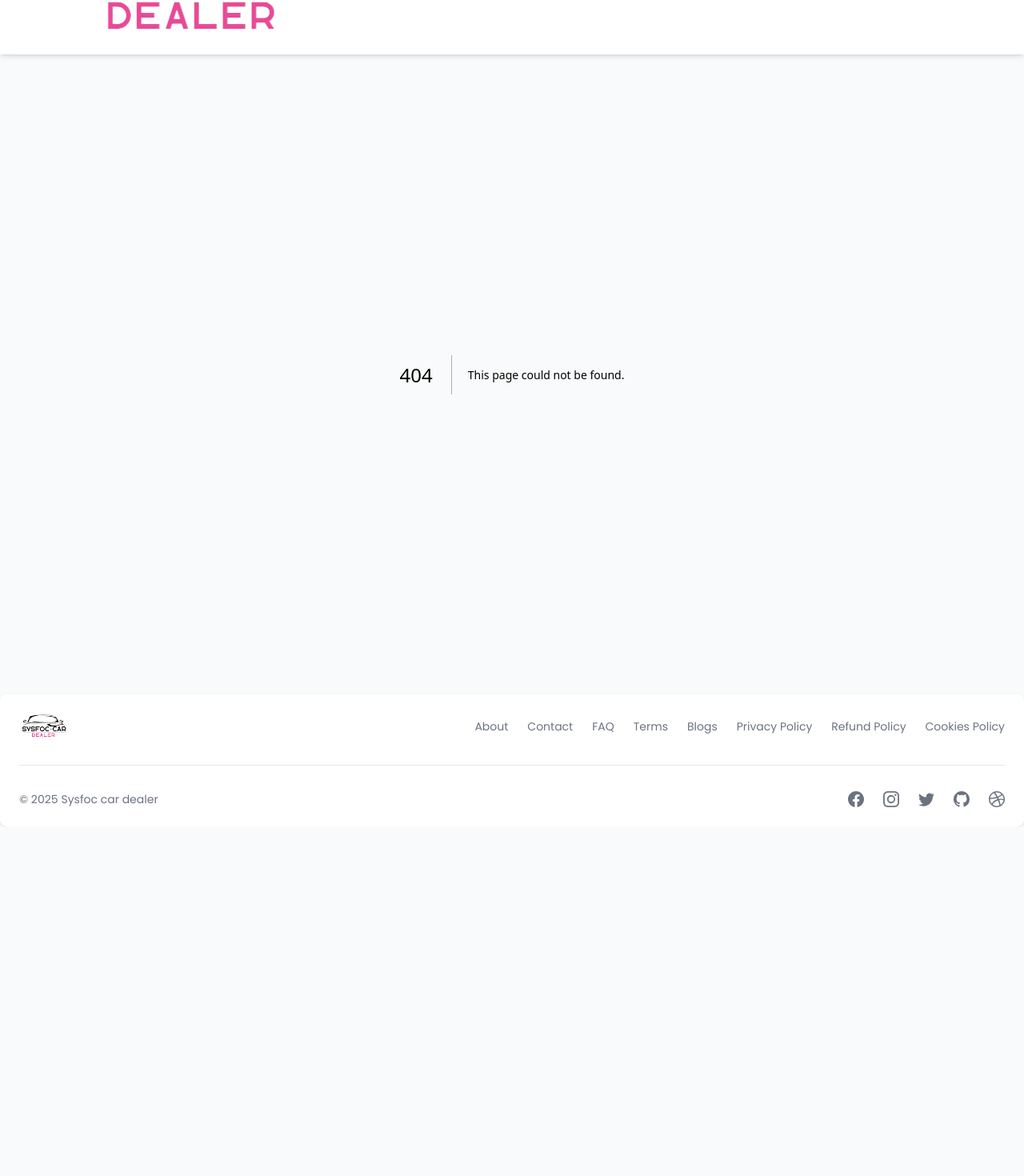
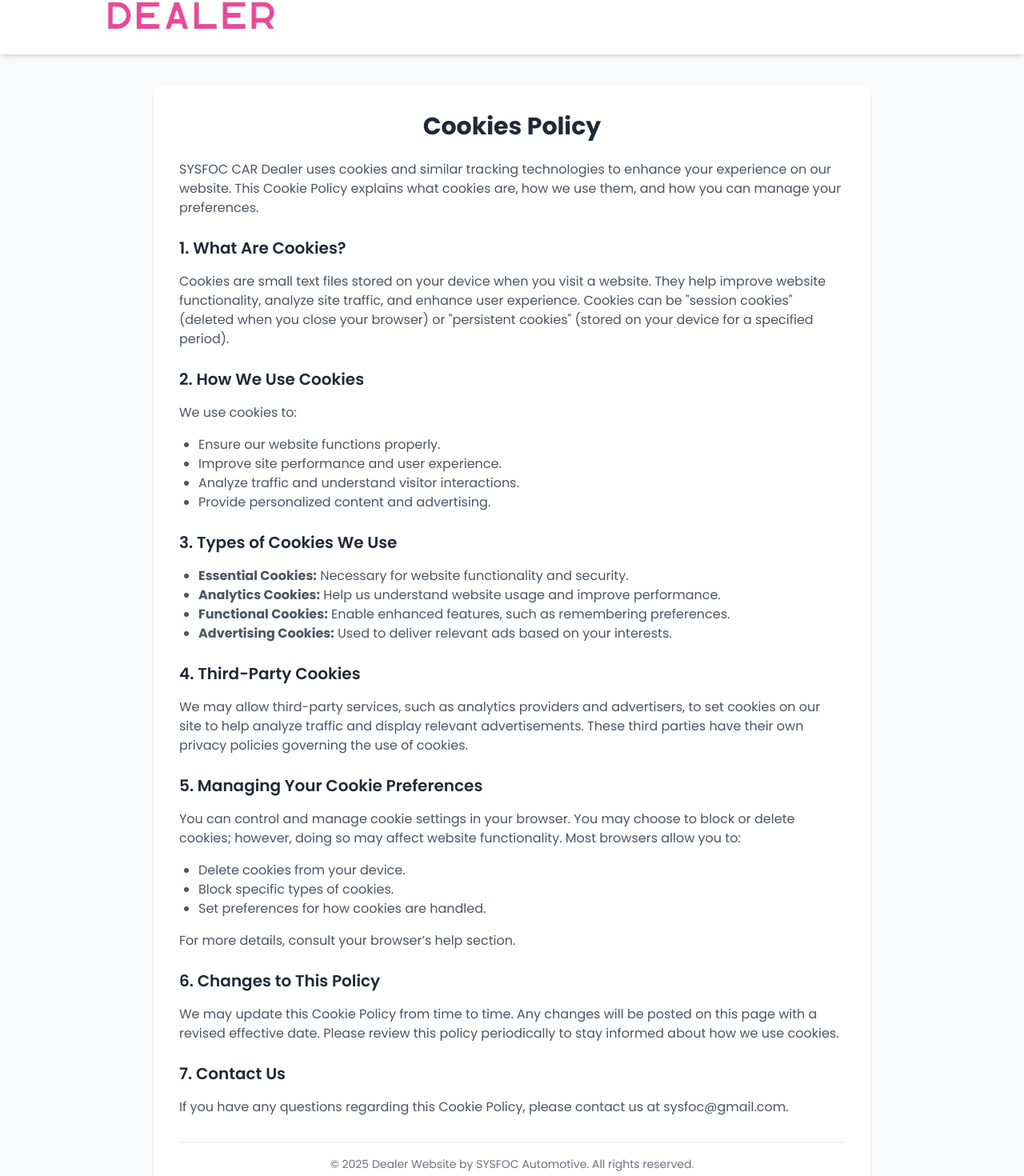
Before and after one commit to sysfoc/car-dealer-demo, a Next.js app: page /cookies in a window 1280 px wide. Before the commit this address had no page. Shown: the part 188-1658 px from the top of the page at 80% size. Before the commit the page ends 1221 px from the top, so only its background shows below. Built offline with nearby package versions, Linux system fonts and the light colour scheme.

Commit message:
Design Static Pages For The Site

```diff
--- a/app/blogs/page.jsx
+++ b/app/blogs/page.jsx
@@ -51,7 +51,7 @@ const page = () => {
   ];
   return (
     <section className="mx-4 my-10 sm:mx-8">
-      <h2 className="mt-5 text-center text-3xl font-semibold">Blog Section</h2>
+      <h2 className="mt-5 text-center text-3xl font-bold">Blog Section</h2>
       <div className="mt-8">
         <div className="grid grid-cols-1 gap-5 sm:grid-cols-2 lg:grid-cols-3 2xl:grid-cols-4">
           {blogs.map((blog, index) => (
--- a/app/components/Footerr.jsx
+++ b/app/components/Footerr.jsx
@@ -21,8 +21,8 @@ const Footerr = () => {
             <Footer.Link href="/terms">Terms</Footer.Link>
             <Footer.Link href="/blogs">Blogs</Footer.Link>
             <Footer.Link href="/privacy">Privacy Policy</Footer.Link>
-            <Footer.Link href="#">Refund Policy</Footer.Link>
-            <Footer.Link href="#">Cookies Policy</Footer.Link>
+            <Footer.Link href="/refund-policy">Refund Policy</Footer.Link>
+            <Footer.Link href="/cookies">Cookies Policy</Footer.Link>
           </Footer.LinkGroup>
         </div>
         <Footer.Divider />
--- /dev/null
+++ b/app/cookies/page.jsx
@@ -0,0 +1,117 @@
+import React from "react";
+
+export const metadata = {
+  title: "Cookie Policy - SYSFOC Car Dealer",
+  description:
+    "This Cookie Policy explains how we use cookies and similar tracking technologies on our website.",
+};
+
+export default function CookiePolicy() {
+  return (
+    <div className="min-h-screen bg-gray-50 py-10 dark:bg-gray-800">
+      <div className="mx-auto max-w-4xl rounded-lg bg-white p-8 shadow-md dark:bg-gray-700">
+        <h1 className="mb-6 text-center text-3xl font-bold text-gray-800 dark:text-white">
+          Cookies Policy
+        </h1>
+        <p className="mb-4 text-gray-600 dark:text-white">
+          SYSFOC CAR Dealer uses cookies and similar tracking technologies to
+          enhance your experience on our website. This Cookie Policy explains
+          what cookies are, how we use them, and how you can manage your
+          preferences.
+        </p>
+        <h2 className="mb-4 mt-6 text-xl font-semibold text-gray-800 dark:text-white">
+          1. What Are Cookies?
+        </h2>
+        <p className="mb-4 text-gray-600 dark:text-white">
+          Cookies are small text files stored on your device when you visit a
+          website. They help improve website functionality, analyze site
+          traffic, and enhance user experience. Cookies can be "session cookies"
+          (deleted when you close your browser) or "persistent cookies" (stored
+          on your device for a specified period).
+        </p>
+
+        <h2 className="mb-4 mt-6 text-xl font-semibold text-gray-800 dark:text-white">
+          2. How We Use Cookies
+        </h2>
+        <p className="mb-4 text-gray-600 dark:text-white">We use cookies to:</p>
+        <ul className="list-disc pl-6 mb-4 text-gray-600 dark:text-white">
+          <li>Ensure our website functions properly.</li>
+          <li>Improve site performance and user experience.</li>
+          <li>Analyze traffic and understand visitor interactions.</li>
+          <li>Provide personalized content and advertising.</li>
+        </ul>
+
+        <h2 className="mb-4 mt-6 text-xl font-semibold text-gray-800 dark:text-white">
+          3. Types of Cookies We Use
+        </h2>
+        <ul className="list-disc pl-6 mb-4 text-gray-600 dark:text-white">
+          <li>
+            <strong>Essential Cookies:</strong> Necessary for website
+            functionality and security.
+          </li>
+          <li>
+            <strong>Analytics Cookies:</strong> Help us understand website usage
+            and improve performance.
+          </li>
+          <li>
+            <strong>Functional Cookies:</strong> Enable enhanced features, such
+            as remembering preferences.
+          </li>
+          <li>
+            <strong>Advertising Cookies:</strong> Used to deliver relevant ads
+            based on your interests.
+          </li>
+        </ul>
+
+        <h2 className="mb-4 mt-6 text-xl font-semibold text-gray-800 dark:text-white">
+          4. Third-Party Cookies
+        </h2>
+        <p className="mb-4 text-gray-600 dark:text-white">
+          We may allow third-party services, such as analytics providers and
+          advertisers, to set cookies on our site to help analyze traffic and
+          display relevant advertisements. These third parties have their own
+          privacy policies governing the use of cookies.
+        </p>
+
+        <h2 className="mb-4 mt-6 text-xl font-semibold text-gray-800 dark:text-white">
+          5. Managing Your Cookie Preferences
+        </h2>
+        <p className="mb-4 text-gray-600 dark:text-white">
+          You can control and manage cookie settings in your browser. You may
+          choose to block or delete cookies; however, doing so may affect
+          website functionality. Most browsers allow you to:
+        </p>
+        <ul className="list-disc pl-6 mb-4 text-gray-600 dark:text-white">
+          <li>Delete cookies from your device.</li>
+          <li>Block specific types of cookies.</li>
+          <li>Set preferences for how cookies are handled.</li>
+        </ul>
+        <p className="mb-4 text-gray-600 dark:text-white">
+          For more details, consult your browser’s help section.
+        </p>
+
+        <h2 className="mb-4 mt-6 text-xl font-semibold text-gray-800 dark:text-white">
+          6. Changes to This Policy
+        </h2>
+        <p className="mb-4 text-gray-600 dark:text-white">
+          We may update this Cookie Policy from time to time. Any changes will
+          be posted on this page with a revised effective date. Please review
+          this policy periodically to stay informed about how we use cookies.
+        </p>
+        <h2 className="mb-4 mt-6 text-xl font-semibold text-gray-800 dark:text-white">
+          7. Contact Us
+        </h2>
+        <p className="mb-4 text-gray-600 dark:text-white">
+          If you have any questions regarding this Cookie Policy, please contact
+          us at sysfoc@gmail.com.
+        </p>
+
+        <div className="mt-8 border-t pt-4">
+          <p className="text-center text-sm text-gray-500 dark:text-white">
+            © 2025 Dealer Website by SYSFOC Automotive. All rights reserved.
+          </p>
+        </div>
+      </div>
+    </div>
+  );
+}
--- /dev/null
+++ b/app/refund-policy/page.jsx
@@ -0,0 +1,106 @@
+import React from "react";
+
+export const metadata = {
+  title: "Refund Policy - SYSFOC Car Dealer",
+  description:
+    "This Refund Policy explains the terms under which refunds are issued for our services and products.",
+};
+
+export default function RefundPolicy() {
+  return (
+    <div className="min-h-screen bg-gray-50 py-10 dark:bg-gray-800">
+      <div className="mx-auto max-w-4xl rounded-lg bg-white p-8 shadow-md dark:bg-gray-700">
+        <h1 className="mb-6 text-center text-3xl font-bold text-gray-800 dark:text-white">
+          Refund Policy
+        </h1>
+        <p className="mb-4 text-gray-600 dark:text-white">
+          At SYSFOC Car Dealer, customer satisfaction is our priority. This
+          Refund Policy outlines the conditions under which refunds are
+          processed for our services and products.
+        </p>
+        <h2 className="mb-4 mt-6 text-xl font-semibold text-gray-800 dark:text-white">
+          1. Eligibility for Refunds
+        </h2>
+        <p className="mb-4 text-gray-600 dark:text-white">
+          Refunds may be issued under the following conditions:
+        </p>
+        <ul className="list-disc pl-6 mb-4 text-gray-600 dark:text-white">
+          <li>The product is defective or damaged upon delivery.</li>
+          <li>The service was not delivered as promised.</li>
+          <li>
+            A cancellation request is made within the allowed cancellation
+            period.
+          </li>
+        </ul>
+
+        <h2 className="mb-4 mt-6 text-xl font-semibold text-gray-800 dark:text-white">
+          2. Non-Refundable Items
+        </h2>
+        <p className="mb-4 text-gray-600 dark:text-white">
+          Certain items and services are non-refundable, including but not
+          limited to:
+        </p>
+        <ul className="list-disc pl-6 mb-4 text-gray-600 dark:text-white">
+          <li>Used or damaged vehicles after purchase.</li>
+          <li>Personalized or customized orders.</li>
+          <li>Digital products or services already provided.</li>
+        </ul>
+
+        <h2 className="mb-4 mt-6 text-xl font-semibold text-gray-800 dark:text-white">
+          3. Refund Process
+        </h2>
+        <p className="mb-4 text-gray-600 dark:text-white">
+          To request a refund, please follow these steps:
+        </p>
+        <ul className="list-disc pl-6 mb-4 text-gray-600 dark:text-white">
+          <li>
+            Contact our support team at sysfoc@gmail.com with your order
+            details.
+          </li>
+          <li>Provide proof of purchase and relevant documentation.</li>
+          <li>Allow up to 7 business days for processing your request.</li>
+        </ul>
+
+        <h2 className="mb-4 mt-6 text-xl font-semibold text-gray-800 dark:text-white">
+          4. Late or Missing Refunds
+        </h2>
+        <p className="mb-4 text-gray-600 dark:text-white">
+          If you haven’t received your refund yet, please:
+        </p>
+        <ul className="list-disc pl-6 mb-4 text-gray-600 dark:text-white">
+          <li>Check your bank account again.</li>
+          <li>
+            Contact your credit card provider, as refunds may take some time to
+            reflect.
+          </li>
+          <li>
+            If you’ve done all of this and still haven’t received your refund,
+            contact us at sysfoc@gmail.com.
+          </li>
+        </ul>
+
+        <h2 className="mb-4 mt-6 text-xl font-semibold text-gray-800 dark:text-white">
+          5. Updates to This Policy
+        </h2>
+        <p className="mb-4 text-gray-600 dark:text-white">
+          We reserve the right to modify this Refund Policy at any time. Any
+          changes will be posted on this page with an updated effective date.
+        </p>
+
+        <h2 className="mb-4 mt-6 text-xl font-semibold text-gray-800 dark:text-white">
+          6. Contact Us
+        </h2>
+        <p className="mb-4 text-gray-600 dark:text-white">
+          If you have any questions about our Refund Policy, please contact us
+          at sysfoc@gmail.com.
+        </p>
+
+        <div className="mt-8 border-t pt-4">
+          <p className="text-center text-sm text-gray-500 dark:text-white">
+            © 2025 Dealer Website by SYSFOC Automotive. All rights reserved.
+          </p>
+        </div>
+      </div>
+    </div>
+  );
+}
```
